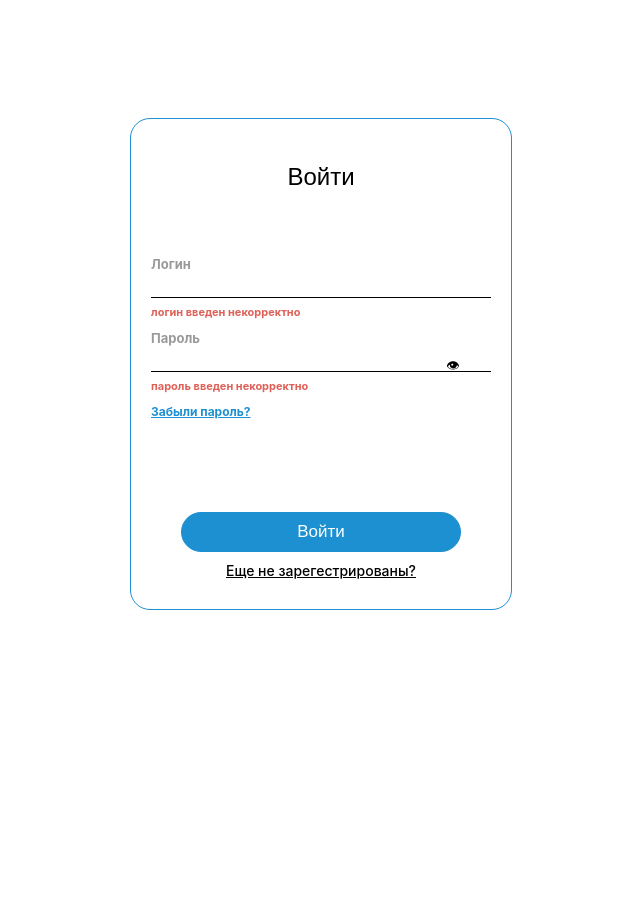
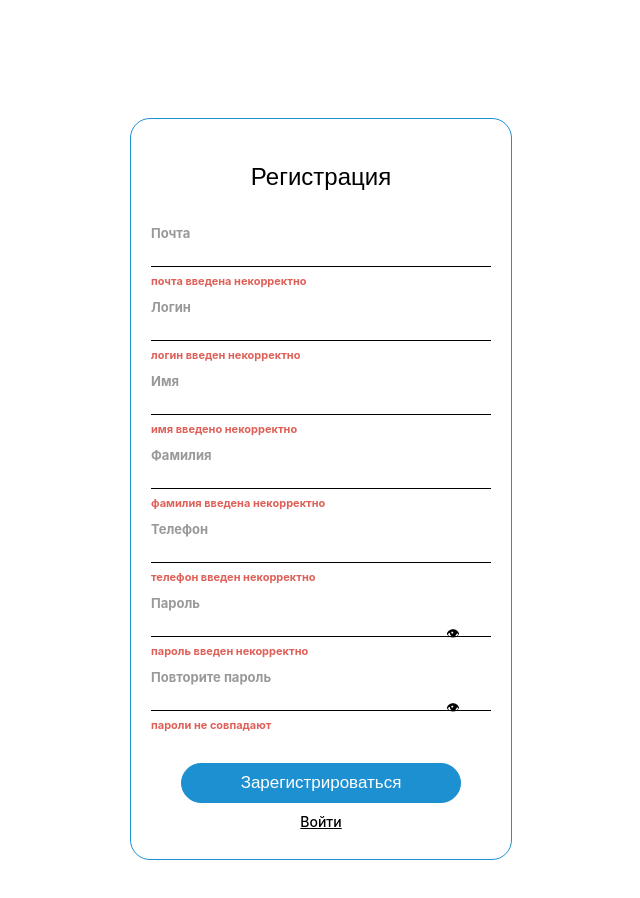
Before and after one commit to lga-13/searching, a website built with Vite: page index.html in a window 1280 px wide. Shown: the whole page, without its empty margins (319-959 px from the left). Before the commit the page ends 800 px from the top, so only its background shows below. Built offline with nearby package versions, Linux system fonts and the light colour scheme.

Commit message:
глазики на форме регистрации

```diff
--- a/src/components/form/form-template.ts
+++ b/src/components/form/form-template.ts
@@ -11,8 +11,10 @@ export default `
         {{#each formFields}}
             {{{ this }}}
         {{/each}}
-        {{#if toggleButton}}
-            {{{ toggleButton }}}
+        {{#if formToggleButtons}}
+            {{#each formToggleButtons }}
+            {{{ this }}}
+            {{/each}}
         {{/if}}
         {{{ formButton }}}
         {{#if link}}
--- a/src/components/form/form.ts
+++ b/src/components/form/form.ts
@@ -27,11 +27,11 @@ export default class Form extends Block{
             altText: string,
         },
 
-        toggleButton: {
+        toggleButtons: {
             className: string,
             typeName: string,
             text: string
-        },
+        }[],
 
         title: {
             className: string,
@@ -105,11 +105,13 @@ export default class Form extends Block{
                 }}
         )
 
-
-        props.toggleButton = new Button({
-            className: props.toggleButton.className,
-            typeName: props.toggleButton.typeName,
-            text: props.toggleButton.text,
+        const formToggleButtons = [];
+        if (props.toggleButtons) {
+            Object.values(props.toggleButtons).forEach(toggleButton => {
+                const currentToggleButton = new Button({
+                    className: toggleButton.className,
+                    typeName: toggleButton.typeName,
+                    text: toggleButton.text,
                     settings: {withInternalID: true},
                     events: {
                         click: () => {
@@ -117,6 +119,9 @@ export default class Form extends Block{
                         }
                     }
                 });
+                formToggleButtons.push(currentToggleButton);
+            });
+        }
 
         const formFields = []
         Object.values(props.fields).forEach(field => {
@@ -161,6 +166,7 @@ export default class Form extends Block{
             formFields.push(currentField)
         })
 
+        props.formToggleButtons = formToggleButtons
         props.settings = {withInternalID: true}
         props.formFields = formFields
         super("div", props);
--- a/src/main.ts
+++ b/src/main.ts
@@ -17,7 +17,7 @@ import {changePasswordForm} from "./blocks/change-password-form/change-password-
 
 
 // render("#app", loginForm);
-    render("#app", loginForm)
+    render("#app", registrationForm)
 
 
 // const client = new APIClient();
--- a/src/pages/login-form/login-form-build.ts
+++ b/src/pages/login-form/login-form-build.ts
@@ -18,11 +18,11 @@ export const loginForm = new Form(
             text: 'Войти'
         },
 
-        toggleButton: {
+        toggleButtons: [{
             className: 'form-toggle',
             typeName: 'button',
             text: '👁'
-        },
+        }],
 
         link: {
             className: 'login-form__registration',
--- a/src/pages/registration-form/registration-form-build.ts
+++ b/src/pages/registration-form/registration-form-build.ts
@@ -16,6 +16,18 @@ export const registrationForm = new Form(
             typeName: 'submit',
             text: 'Зарегистрироваться'
         },
+        toggleButtons: [
+            {
+                className: 'form-toggle',
+                typeName: 'button',
+                text: '👁'
+            },
+            {
+                className: 'form-toggle-two',
+                typeName: 'button',
+                text: '👁'
+            }
+        ],
         labelFieldClassName: 'registration-form__label',
         inputFieldClassName: 'registration-form__input',
         errorMessageClassName: 'registration-form__error-message',
@@ -69,7 +81,7 @@ export const registrationForm = new Form(
             {
                 labelText: 'Пароль',
                 inputName: 'login',
-                inputType: 'text',
+                inputType: 'password',
                 inputPlaceholder: '',
                 validator: Validator.validateLogin,
                 errorMessage: 'пароль введен некорректно',
@@ -77,7 +89,7 @@ export const registrationForm = new Form(
             {
                 labelText: 'Повторите пароль',
                 inputName: "repeatPassword",
-                inputType: 'text',
+                inputType: 'password',
                 inputPlaceholder: '',
                 validator: Validator.validatePassword,
                 errorMessage: 'пароли не совпадают',
--- a/src/pages/registration-form/registration-form.css
+++ b/src/pages/registration-form/registration-form.css
@@ -5,7 +5,7 @@
 
 .registration-form {
     width: 340px;
-    height: 690px;
+    height: 700px;
     margin: 118px auto;
     padding: 20px;
     border: 1px solid #1D90D1;
@@ -86,3 +86,27 @@
     color: black;
     margin-top: 10px;
 }
+
+.form-toggle{
+    position: absolute;
+    top: 624px;
+    bottom: 233px;
+    right: 46px;
+    left: 310px;
+    border: none;
+    background: none;
+    padding: 0;
+    height: 9px;
+}
+
+.form-toggle-two{
+    position: absolute;
+    top: 698px;
+    bottom: 233px;
+    right: 46px;
+    left: 310px;
+    border: none;
+    background: none;
+    padding: 0;
+    height: 9px;
+}
```
Lines whose indentation alone changed are shown as unchanged.
